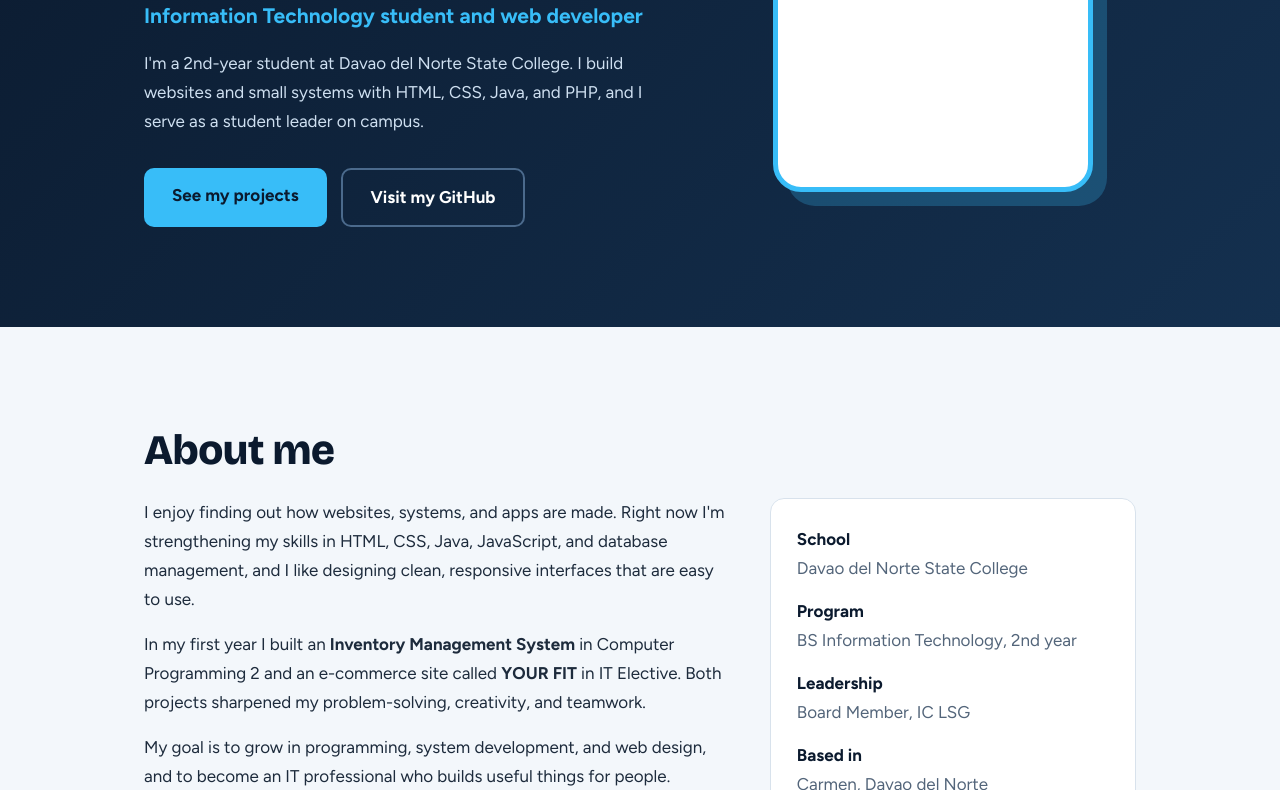
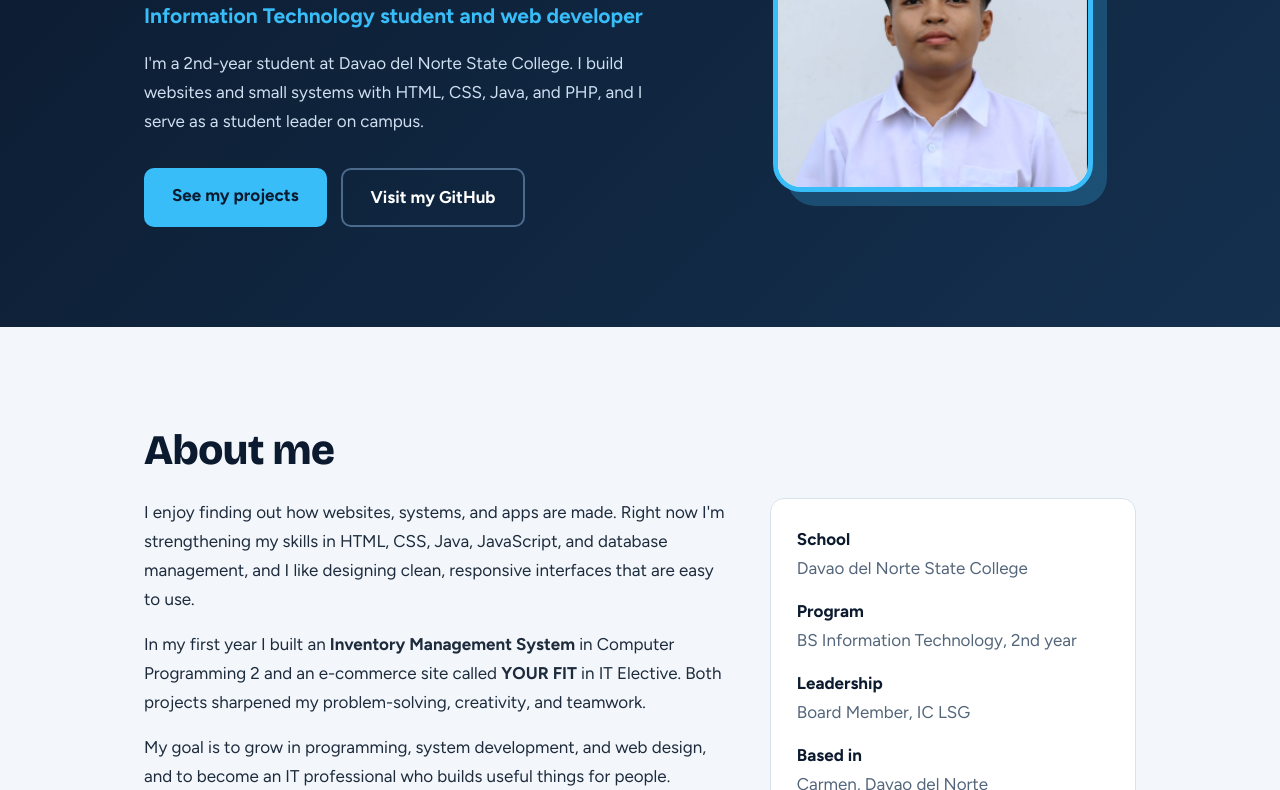
Before and after one commit to genitejohnmark-a11y/johnmark-portfolio, a plain HTML site: page index.html in a window 1280 px wide. Shown: the part 303-1093 px from the top of the page. Drawn offline with nearby package versions, Linux system fonts and the light colour scheme.

Commit message:
Update index.html

```diff
--- a/index.html
+++ b/index.html
@@ -164,11 +164,11 @@ footer{background:var(--ink);color:#b9cde1;text-align:center;padding:26px 20px;f
       <p>I'm a 2nd-year student at Davao del Norte State College. I build websites and small systems with HTML, CSS, Java, and PHP, and I serve as a student leader on campus.</p>
       <div class="cta">
         <a class="btn btn-main" href="#projects">See my projects</a>
-        <a class="btn btn-alt" href=""C:\Users\genit\Downloads\d01fa662-5809-43c9-980a-0f633551e915.jpg"" target="_blank" rel="noopener">Visit my GitHub</a>
+        <a class="btn btn-alt" href="Myprofile.png" target="_blank" rel="noopener">Visit my GitHub</a>
       </div>
     </div>
 
-    <img class="photo" src=""C:\Users\genit\Downloads\Myprofile.jpg"" alt="Portrait of John Mark B. Genite" width="320" height="320">
+    <img class="photo" src="Myprofile.png" alt="Portrait of John Mark B. Genite" width="320" height="320">
   </div>
 </section>
 
```
